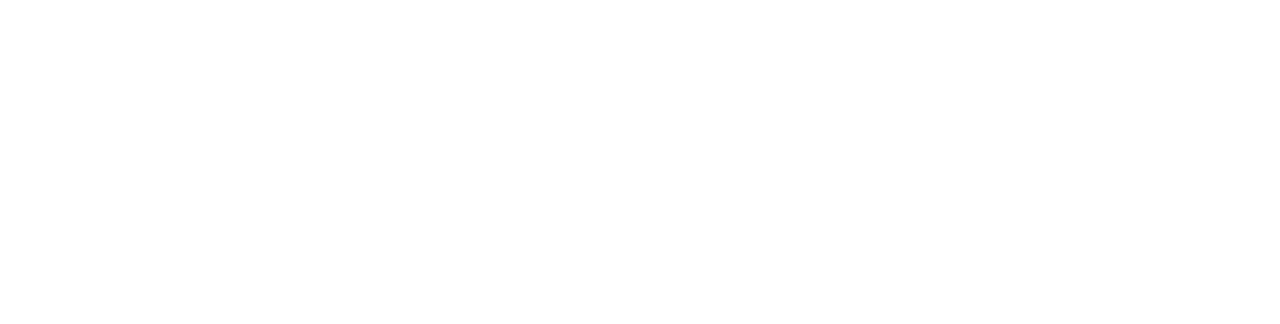
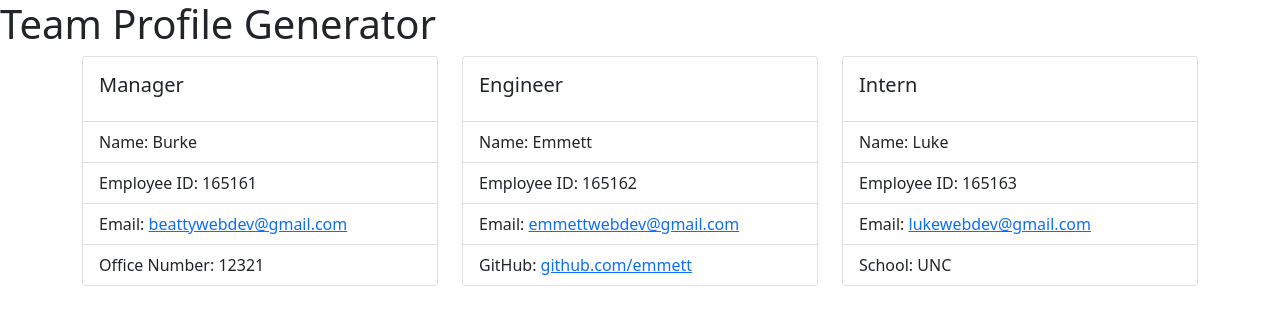
Before and after one commit to cbeatty94/TeamProfileGenerator, a website: page index.html in a window 1280 px wide. Drawn offline with nearby package versions, Linux system fonts and the light colour scheme.

Commit message:
added html layout and card styling

```diff
--- a/index.html
+++ b/index.html
@@ -4,9 +4,53 @@
     <meta charset="UTF-8">
     <meta http-equiv="X-UA-Compatible" content="IE=edge">
     <meta name="viewport" content="width=device-width, initial-scale=1.0">
+    <link href="https://cdn.jsdelivr.net/npm/bootstrap@5.0.1/dist/css/bootstrap.min.css" rel="stylesheet" integrity="sha384-+0n0xVW2eSR5OomGNYDnhzAbDsOXxcvSN1TPprVMTNDbiYZCxYbOOl7+AMvyTG2x" crossorigin="anonymous">
     <title>  </title>
 </head>
 <body>
-
+    <h1>Team Profile Generator</h1>
+    <div class='container'>
+        <div class="row row-cols-1 row-cols-md-3 g-4">
+            <div class='col'>
+                <div class='card'>
+                    <div class='card-body'>
+                        <h5 class='card-title'>Manager</h5>
+                    </div>
+                    <ul class="list-group list-group-flush">
+                        <li class="list-group-item">Name: Burke</li>
+                        <li class="list-group-item">Employee ID: 165161</li>
+                        <li class="list-group-item">Email: <a href = 'mailto: beattywebdev@gmail.com'>beattywebdev@gmail.com</a> </li>
+                        <li class="list-group-item">Office Number: 12321</li>
+                    </ul>
+                </div>
+            </div>
+            <div class="col">
+                <div class='card'>
+                    <div class='card-body'>
+                        <h5 class='card-title'>Engineer</h5>
+                    </div>
+                    <ul class="list-group list-group-flush">
+                        <li class="list-group-item">Name: Emmett</li>
+                        <li class="list-group-item">Employee ID: 165162</li>
+                        <li class="list-group-item">Email: <a href = 'mailto: emmettwebdev@gmail.com'>emmettwebdev@gmail.com</a> </li>
+                        <li class="list-group-item">GitHub: <a href = 'github.com/emmett'>github.com/emmett</a></li>
+                    </ul>
+                </div>
+            </div>
+            <div class="col">
+                <div class='card'>
+                    <div class='card-body'>
+                        <h5 class='card-title'>Intern</h5>
+                    </div>
+                    <ul class="list-group list-group-flush">
+                        <li class="list-group-item">Name: Luke</li>
+                        <li class="list-group-item">Employee ID: 165163</li>
+                        <li class="list-group-item">Email: <a href = 'mailto: lukewebdev@gmail.com'>lukewebdev@gmail.com</a> </li>
+                        <li class="list-group-item">School: UNC</li>
+                    </ul>
+                </div>
+            </div>
+        </div>
+    </div>
 </body>
 </html>
--- a/index.js
+++ b/index.js
@@ -57,12 +57,12 @@ const addEmployee = () => {
         },
         {
             type: 'input',
-            message: "What is the manager's employee ID?",
+            message: "What is the employee's ID?",
             name: 'id'
         },
         {
             type: 'input',
-            message: "What is the manager's email address?",
+            message: "What is the employee's email address?",
             name: 'email'
         },
         {
```
